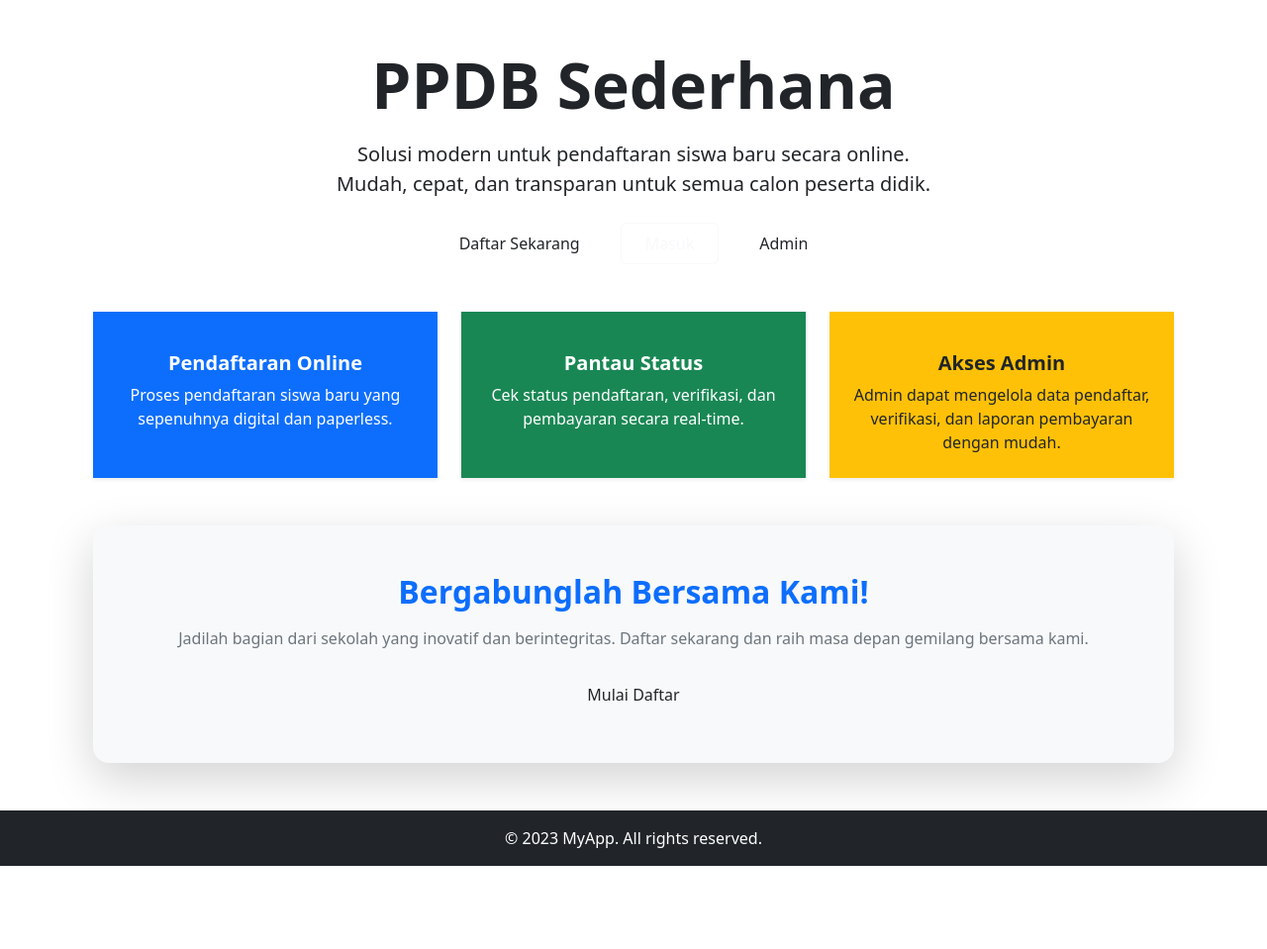
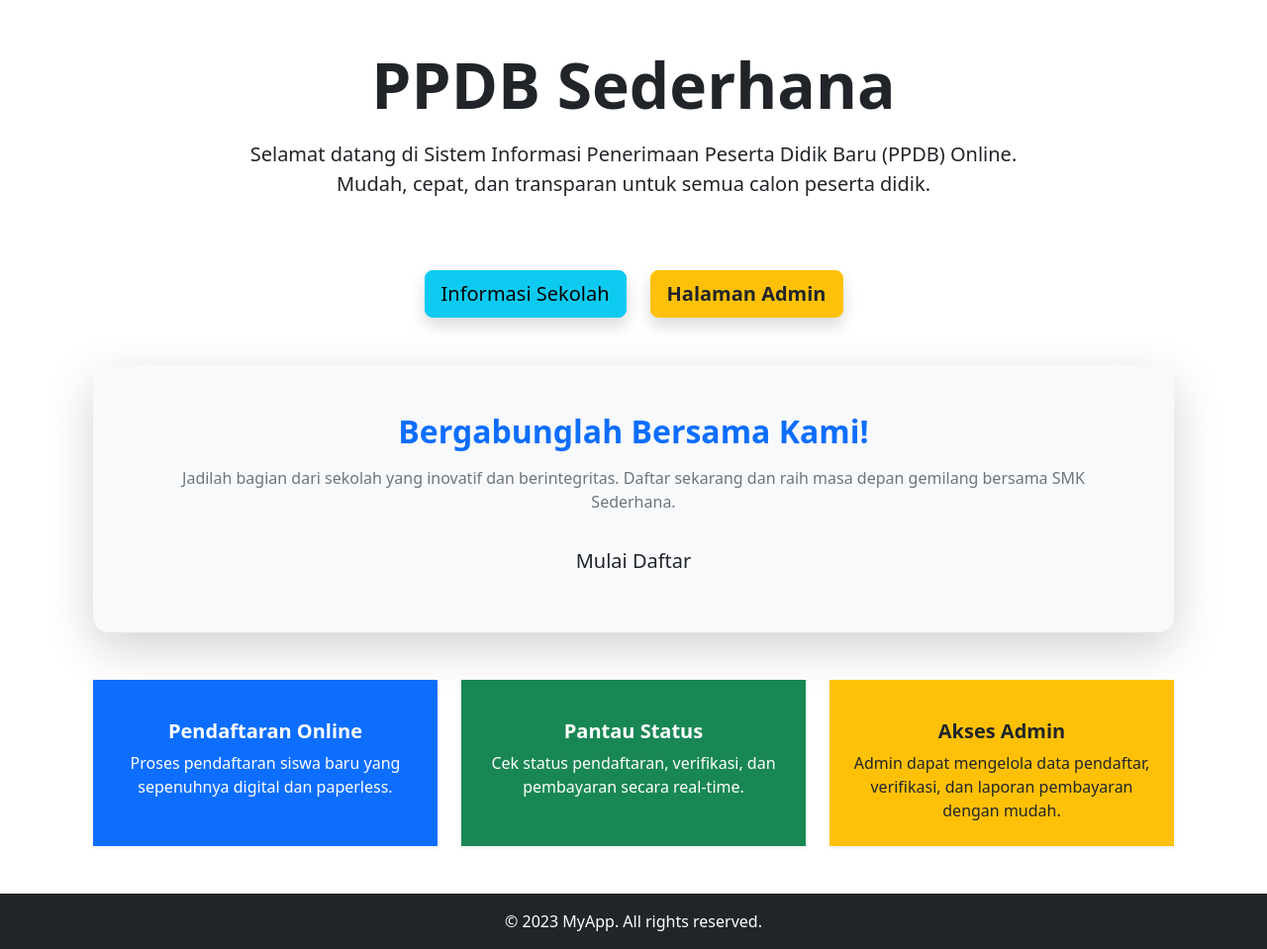
Before and after one commit to rindukadekr/rindukadekramadhani, a Flask app: page / in a window 1280 px wide. Shown: the part 56-1015 px from the top of the page at 99% size. Before the commit the page ends 931 px from the top, so only its background shows below. Run offline with Flask 3, Linux system fonts and the light colour scheme.

```diff
--- a/app/routes/main.py
+++ b/app/routes/main.py
@@ -136,3 +136,7 @@ def rejection_notification():
         flash('Anda tidak memiliki notifikasi penolakan.', 'info')
         return redirect(url_for('main.home'))
     return render_template('rejection_notification.html', user=current_user, form=form)
+
+@main_bp.route('/sekolah_info')
+def sekolah_info():
+    return render_template('sekolah_info.html')
--- a/app/templates/index.html
+++ b/app/templates/index.html
@@ -1,37 +1,65 @@
 {% extends "layout.html" %} {% block title %}PPDB Sederhana{% endblock %} {%
 block content %}
-<!-- Custom Hero Section -->
+<!-- Hero Section -->
 <section class="custom-hero d-flex align-items-center">
   <div class="container text-center">
-    <h1 class="display-3 fw-bold mb-3">PPDB Sederhana</h1>
-    <p class="lead mb-4">
-      Solusi modern untuk pendaftaran siswa baru secara online.<br />
+    <h1 class="display-3 fw-bold mb-3 animate__animated animate__fadeInDown">
+      PPDB Sederhana
+    </h1>
+    <p class="lead mb-4 animate__animated animate__fadeIn animate__delay-1s">
+      Selamat datang di Sistem Informasi Penerimaan Peserta Didik Baru (PPDB)
+      Online.<br />
       Mudah, cepat, dan transparan untuk semua calon peserta didik.
     </p>
-    <div class="d-flex justify-content-center gap-3 flex-wrap">
+  </div>
+</section>
+
+<!-- School Information & Admin Section (centered and closer together) -->
+<div class="container mt-5">
+  <div class="row justify-content-center">
+    <div
+      class="col-md-8 d-flex justify-content-center align-items-center gap-4 flex-wrap"
+    >
       <a
-        href="{{ url_for('main.register') }}"
-        class="btn btn-gradient px-4 py-2"
-        >Daftar Sekarang</a
+        href="{{ url_for('main.sekolah_info') }}"
+        class="btn btn-info btn-lg shadow animate__animated animate__fadeInLeft"
       >
+        <i class="bi bi-info-circle"></i> Informasi Sekolah
+      </a>
       <a
-        href="{{ url_for('main.login') }}"
-        class="btn btn-outline-light px-4 py-2"
-        >Masuk</a
+        href="{{ url_for('admin.dashboard') }}"
+        class="btn btn-warning btn-lg text-dark fw-bold shadow animate__animated animate__fadeInRight"
       >
-      <a href="{{ url_for('admin.dashboard') }}" class="btn btn-admin px-4 py-2"
-        >Admin</a
-      >
+        <i class="bi bi-person-badge"></i> Halaman Admin
+      </a>
     </div>
   </div>
-</section>
+</div>
+
+<!-- Call to Action Section -->
+<div class="container mt-5">
+  <div
+    class="cta-section rounded-4 p-5 text-center shadow-lg bg-light animate__animated animate__zoomIn"
+  >
+    <h2 class="fw-bold mb-3 text-primary">Bergabunglah Bersama Kami!</h2>
+    <p class="mb-4 text-secondary">
+      Jadilah bagian dari sekolah yang inovatif dan berintegritas. Daftar
+      sekarang dan raih masa depan gemilang bersama SMK Sederhana.
+    </p>
+    <a
+      href="{{ url_for('main.register') }}"
+      class="btn btn-gradient px-5 py-2 btn-lg"
+      >Mulai Daftar</a
+    >
+  </div>
+</div>
 
 <!-- Info Grid Section -->
 <div class="container mt-5">
   <div class="row g-4">
     <div class="col-md-4">
       <div
-        class="info-card shadow-sm h-100 text-center p-4 bg-primary text-white"
+        class="info-card shadow-sm h-100 text-center p-4 bg-primary text-white animate__animated animate__fadeInUp"
       >
         <div class="icon-circle mb-3 bg-white text-primary mx-auto">
           <i class="bi bi-person-plus" style="font-size: 2rem"></i>
@@ -44,7 +72,7 @@ block content %}
     </div>
     <div class="col-md-4">
       <div
-        class="info-card shadow-sm h-100 text-center p-4 bg-success text-white"
+        class="info-card shadow-sm h-100 text-center p-4 bg-success text-white animate__animated animate__fadeInUp animate__delay-1s"
       >
         <div class="icon-circle mb-3 bg-white text-success mx-auto">
           <i class="bi bi-search" style="font-size: 2rem"></i>
@@ -57,7 +85,7 @@ block content %}
     </div>
     <div class="col-md-4">
       <div
-        class="info-card shadow-sm h-100 text-center p-4 bg-warning text-dark"
+        class="info-card shadow-sm h-100 text-center p-4 bg-warning text-dark animate__animated animate__fadeInUp animate__delay-2s"
       >
         <div class="icon-circle mb-3 bg-white text-warning mx-auto">
           <i class="bi bi-people" style="font-size: 2rem"></i>
@@ -71,21 +99,15 @@ block content %}
     </div>
   </div>
 </div>
-
-<!-- Call to Action Section -->
-<div class="container mt-5">
-  <div class="cta-section rounded-4 p-5 text-center shadow-lg bg-light">
-    <h2 class="fw-bold mb-3 text-primary">Bergabunglah Bersama Kami!</h2>
-    <p class="mb-4 text-secondary">
-      Jadilah bagian dari sekolah yang inovatif dan berintegritas. Daftar
-      sekarang dan raih masa depan gemilang bersama kami.
-    </p>
-    <a href="{{ url_for('main.register') }}" class="btn btn-gradient px-5 py-2"
-      >Mulai Daftar</a
-    >
-  </div>
-</div>
 {% endblock %} {% block styles %}
+<link
+  rel="stylesheet"
+  href="https://cdn.jsdelivr.net/npm/bootstrap-icons@1.10.5/font/bootstrap-icons.css"
+/>
+<link
+  rel="stylesheet"
+  href="https://cdnjs.cloudflare.com/ajax/libs/animate.css/4.1.1/animate.min.css"
+/>
 <style>
   .custom-hero {
     min-height: 60vh;
@@ -94,6 +116,7 @@ block content %}
     position: relative;
     overflow: hidden;
     padding: 60px 0 40px 0;
+    box-shadow: 0 8px 32px 0 rgba(31, 38, 135, 0.15);
   }
   .btn-gradient {
     background: linear-gradient(90deg, #007bff 0%, #00c6ff 100%);
@@ -101,31 +124,52 @@ block content %}
     border: none;
     font-weight: 500;
     border-radius: 30px;
-    transition: background 0.3s;
+    transition: background 0.3s, box-shadow 0.3s;
+    box-shadow: 0 2px 8px rgba(0, 123, 255, 0.15);
   }
   .btn-gradient:hover {
     background: linear-gradient(90deg, #0056b3 0%, #007bff 100%);
     color: #fff;
+    box-shadow: 0 4px 16px rgba(0, 123, 255, 0.25);
   }
-  .btn-admin {
+  .btn-admin,
+  .btn-warning {
     background: #ffc107;
     color: #212529;
     border: none;
     font-weight: 500;
     border-radius: 30px;
-    transition: background 0.3s;
+    transition: background 0.3s, box-shadow 0.3s;
+    box-shadow: 0 2px 8px rgba(255, 193, 7, 0.15);
   }
-  .btn-admin:hover {
+  .btn-admin:hover,
+  .btn-warning:hover {
     background: #e0a800;
     color: #fff;
+    box-shadow: 0 4px 16px rgba(255, 193, 7, 0.25);
+  }
+  .btn-info {
+    background: linear-gradient(90deg, #17a2b8 0%, #00c6ff 100%);
+    color: #fff;
+    border: none;
+    font-weight: 500;
+    border-radius: 30px;
+    transition: background 0.3s, box-shadow 0.3s;
+    box-shadow: 0 2px 8px rgba(23, 162, 184, 0.15);
+  }
+  .btn-info:hover {
+    background: linear-gradient(90deg, #138496 0%, #17a2b8 100%);
+    color: #fff;
+    box-shadow: 0 4px 16px rgba(23, 162, 184, 0.25);
   }
   .info-card {
     border-radius: 18px;
     background: #fff;
-    transition: box-shadow 0.2s;
+    transition: box-shadow 0.2s, transform 0.2s;
   }
   .info-card:hover {
     box-shadow: 0 6px 24px rgba(0, 123, 255, 0.12);
+    transform: translateY(-5px) scale(1.03);
   }
   .icon-circle {
     width: 60px;
@@ -136,14 +180,12 @@ block content %}
     justify-content: center;
     font-size: 2rem;
     margin-bottom: 1rem;
+    box-shadow: 0 2px 8px rgba(0, 0, 0, 0.08);
   }
   .cta-section {
     background: linear-gradient(90deg, #f8fafc 0%, #e3f2fd 100%);
     border: 1px solid #e3f2fd;
+    box-shadow: 0 2px 12px rgba(0, 123, 255, 0.08);
   }
 </style>
-<link
-  rel="stylesheet"
-  href="https://cdn.jsdelivr.net/npm/bootstrap-icons@1.10.5/font/bootstrap-icons.css"
-/>
 {% endblock %}
```
Also changed, not shown: app/routes/admin.py (+11 -2 lines), app/templates/admin_dashboard.html (+28 -0 lines), app/templates/rejection_notification.html (+4 -8 lines), app/templates/sekolah_info.html (added, +105 -0 lines).
